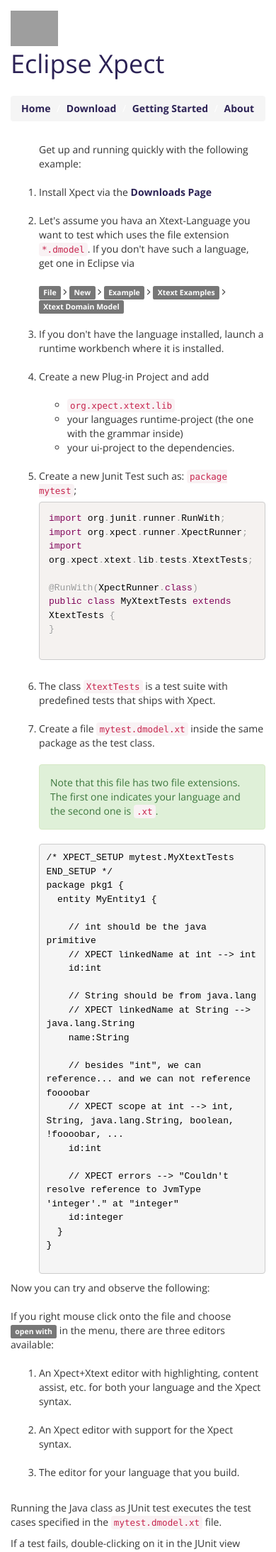
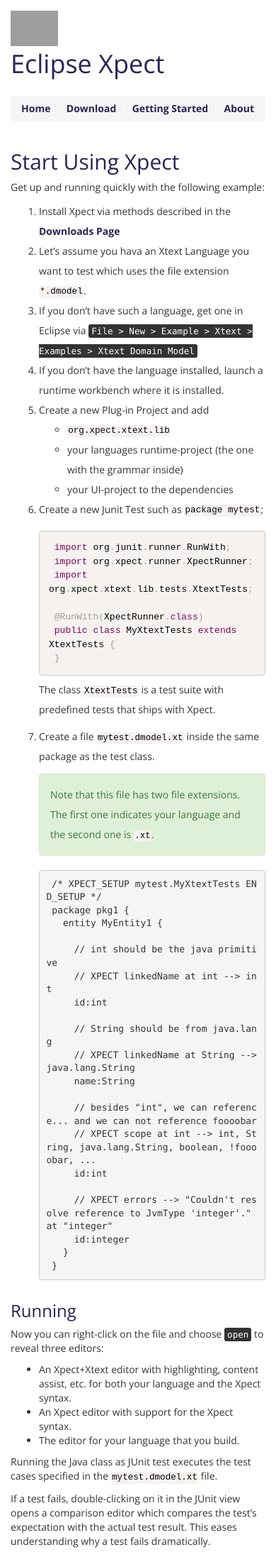
Before and after one commit to bsmith-n4/Xpect-eclipse-pages, a Jekyll site: the page built from gettingstarted.md, in a window 390 px wide. Shown: the top 2187 px of the page at 71% size. Built offline with Jekyll 4.4.1, drawn with Linux system fonts in a browser that asks for light colours; comment, search, counter and statistics services are not loaded; some of the changed lines change nothing that is shown; some of the changed text lies outside the part shown.

Commit message:
add demo markdown page

````diff
--- a/_layouts/page.html
+++ b/_layouts/page.html
@@ -1,6 +1,10 @@
 ---
 layout: default
 ---
+
+<style>
+.spaced li {line-height: 2;}
+</style>
 
 <section>
 	<div class="container" {% if page.full_width %}style="max-width: 100%"{% endif %}>
@@ -15,4 +19,6 @@
 	</div>
 </section>
 
+<div class="container">
 {{ content }}
+</div>
--- a/gettingstarted.html
+++ /dev/null
@@ -1,87 +0,0 @@
----
-title: Quickstart
-heading: Start Using Xpect
-subtitle: Installation and quickstart instructions
----
-
-<div class="container">
-  <div class="row intro">
-     <div class="col-md-24">
-        <p class="text-justify"><ol>
-        Get up and running quickly with the following example: <br><br>
-          <li>Install Xpect via the <a href="download.html">Downloads Page</a></li><br>
-
-          <li>Let's assume you hava an Xtext-Language you want to test which uses the file extension <code>*.dmodel</code>.
-          If you don't have such a language, get one in Eclipse via <br><br>
-            <span class="label label-default">File</span>  <i class="fa fa-angle-right" aria-hidden="true"> </i>
-            <span class="label label-default">New</span>  <i class="fa fa-angle-right" aria-hidden="true"> </i>
-            <span class="label label-default">Example</span>  <i class="fa fa-angle-right" aria-hidden="true"> </i>
-            <span class="label label-default">Xtext Examples</span>  <i class="fa fa-angle-right" aria-hidden="true"> </i>
-            <span class="label label-default">Xtext Domain Model</span>
-          </li>
-          <br>
-          <li>If you don't have the language installed, launch a runtime workbench where it is installed.</li><br>
-          <li>Create a new Plug-in Project and add <br><br>
-          <ul>
-            <li><code>org.xpect.xtext.lib</code></li>
-            <li>your languages runtime-project (the one with the grammar inside)</li>
-            <li>your ui-project to the dependencies.</li>
-          </ul>
-
-          <br>
-          <li>Create a new Junit Test such as:
-          <code>package mytest</code>;
-
-          <pre><code class="language-java">import org.junit.runner.RunWith;
-import org.xpect.runner.XpectRunner;
-import org.xpect.xtext.lib.tests.XtextTests;
-
-@RunWith(XpectRunner.class)
-public class MyXtextTests extends XtextTests {
-}
-          </code></pre></li><br>
-          <li>The class <code>XtextTests</code> is a test suite with predefined tests that ships with Xpect.</li><br>
-          <li>Create a file <code>mytest.dmodel.xt</code> inside the same package as the test class. <br><br>
-
-          <div class="alert alert-success" role="alert">
-          Note that this file has two file extensions. The first one indicates your language and the second one is <code>.xt</code>.
-          </div>
-
-          <pre><code class="language-java">/* XPECT_SETUP mytest.MyXtextTests END_SETUP */
-package pkg1 {
-  entity MyEntity1 {
-
-    // int should be the java primitive
-    // XPECT linkedName at int --> int
-    id:int
-
-    // String should be from java.lang
-    // XPECT linkedName at String --> java.lang.String
-    name:String
-
-    // besides "int", we can reference... and we can not reference foooobar
-    // XPECT scope at int --> int, String, java.lang.String, boolean, !foooobar, ...
-    id:int
-
-    // XPECT errors --> "Couldn't resolve reference to JvmType 'integer'." at "integer"
-    id:integer
-  }
-}
-          </code></pre>
-          </ol>
-          Now you can try and observe the following:<br><br>
-          If you right mouse click onto the file and choose <span class="label label-default">open with</span> in the menu, there are three editors available:
-          <br><br>
-          <ol>
-            <li>An Xpect+Xtext editor with highlighting, content assist, etc. for both your language and the Xpect syntax.</li><br>
-            <li>An Xpect editor with support for the Xpect syntax.</li> <br>
-            <li>The editor for your language that you build.</li><br>
-          </ol>
-          Running the Java class as JUnit test executes the test cases specified in the <code>mytest.dmodel.xt</code> file.</p>
-          <p>If a test fails, double-clicking on it in the JUnit view opens a comparison editor which compares the test's expectation with the actual test result. This eases understanding why a test fails dramatically.
-          In the context menu of a test in the JUnit view, you can select <span class="label label-default">go to XPECT</span> to open and select test case in the DSL-File.</p>
-          <p>Find further examples for the Domainmodel Language here. For a more extensive introduction, see my blog</p>
-          <br>
-       </div>
-    </div>
- </div>
--- /dev/null
+++ b/gettingstarted.md
@@ -0,0 +1,75 @@
+---
+title: Quickstart
+heading: Start Using Xpect
+layout: page
+---
+
+
+Get up and running quickly with the following example:
+
+
+{: .spaced}
+
+1. Install Xpect via methods described in the [Downloads Page](download)
+2. Let's assume you hava an Xtext Language you want to test which uses the file extension `*.dmodel`.
+3. If you don't have such a language, get one in Eclipse via <kbd>File > New > Example > Xtext > Examples > Xtext Domain Model</kbd>
+4. If you don't have the language installed, launch a runtime workbench where it is installed.
+5. Create a new Plug-in Project and add
+    * `org.xpect.xtext.lib`
+    * your languages runtime-project (the one with the grammar inside)
+    * your UI-project to the dependencies
+6. Create a new Junit Test such as `package mytest`;
+
+    ```java
+    import org.junit.runner.RunWith;
+    import org.xpect.runner.XpectRunner;
+    import org.xpect.xtext.lib.tests.XtextTests;
+
+    @RunWith(XpectRunner.class)
+    public class MyXtextTests extends XtextTests {
+    }
+    ```
+    The class `XtextTests` is a test suite with predefined tests that ships with Xpect.
+7. Create a file `mytest.dmodel.xt` inside the same package as the test class.
+
+    {: .alert .alert-success}
+    Note that this file has two file extensions. The first one indicates your language and the second one is `.xt`.
+
+    ```java
+    /* XPECT_SETUP mytest.MyXtextTests END_SETUP */
+    package pkg1 {
+      entity MyEntity1 {
+
+        // int should be the java primitive
+        // XPECT linkedName at int --> int
+        id:int
+
+        // String should be from java.lang
+        // XPECT linkedName at String --> java.lang.String
+        name:String
+
+        // besides "int", we can reference... and we can not reference foooobar
+        // XPECT scope at int --> int, String, java.lang.String, boolean, !foooobar, ...
+        id:int
+
+        // XPECT errors --> "Couldn't resolve reference to JvmType 'integer'." at "integer"
+        id:integer
+      }
+    }
+    ```
+
+### Running
+
+Now you can right-click on the file and choose <kbd>open</kbd> to reveal three editors:
+
+* An Xpect+Xtext editor with highlighting, content assist, etc. for both your language and the Xpect syntax.
+* An Xpect editor with support for the Xpect syntax.
+* The editor for your language that you build.
+
+Running the Java class as JUnit test executes the test cases specified in the `mytest.dmodel.xt` file.
+
+If a test fails, double-clicking on it in the JUnit view opens a comparison editor which compares the test's expectation with the actual test result.
+This eases understanding why a test fails dramatically.
+
+In the context menu of a test in the JUnit view, you can select go to XPECT to open and select test case in the DSL-File.
+Find further examples for the Domainmodel Language here.
````
